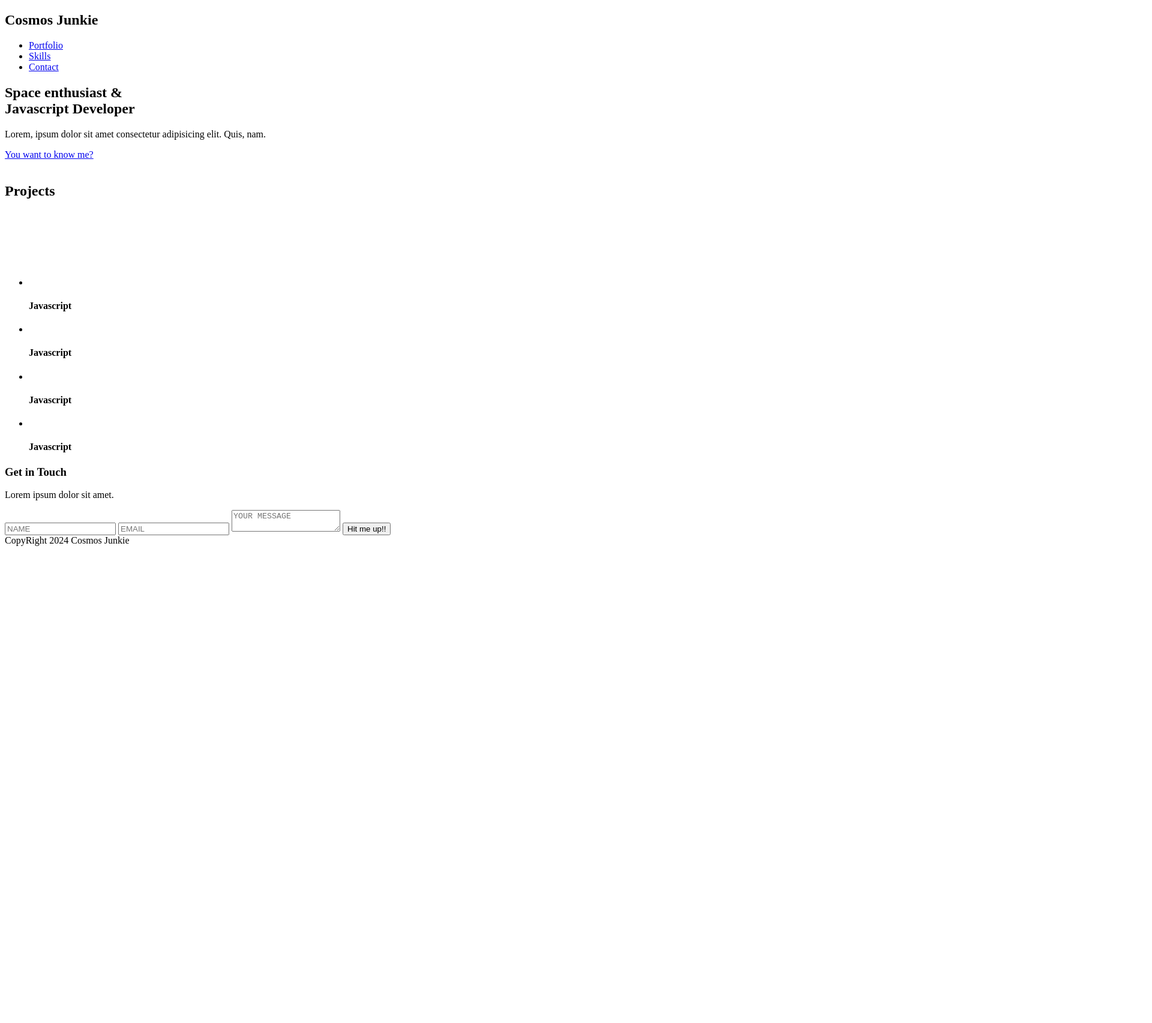
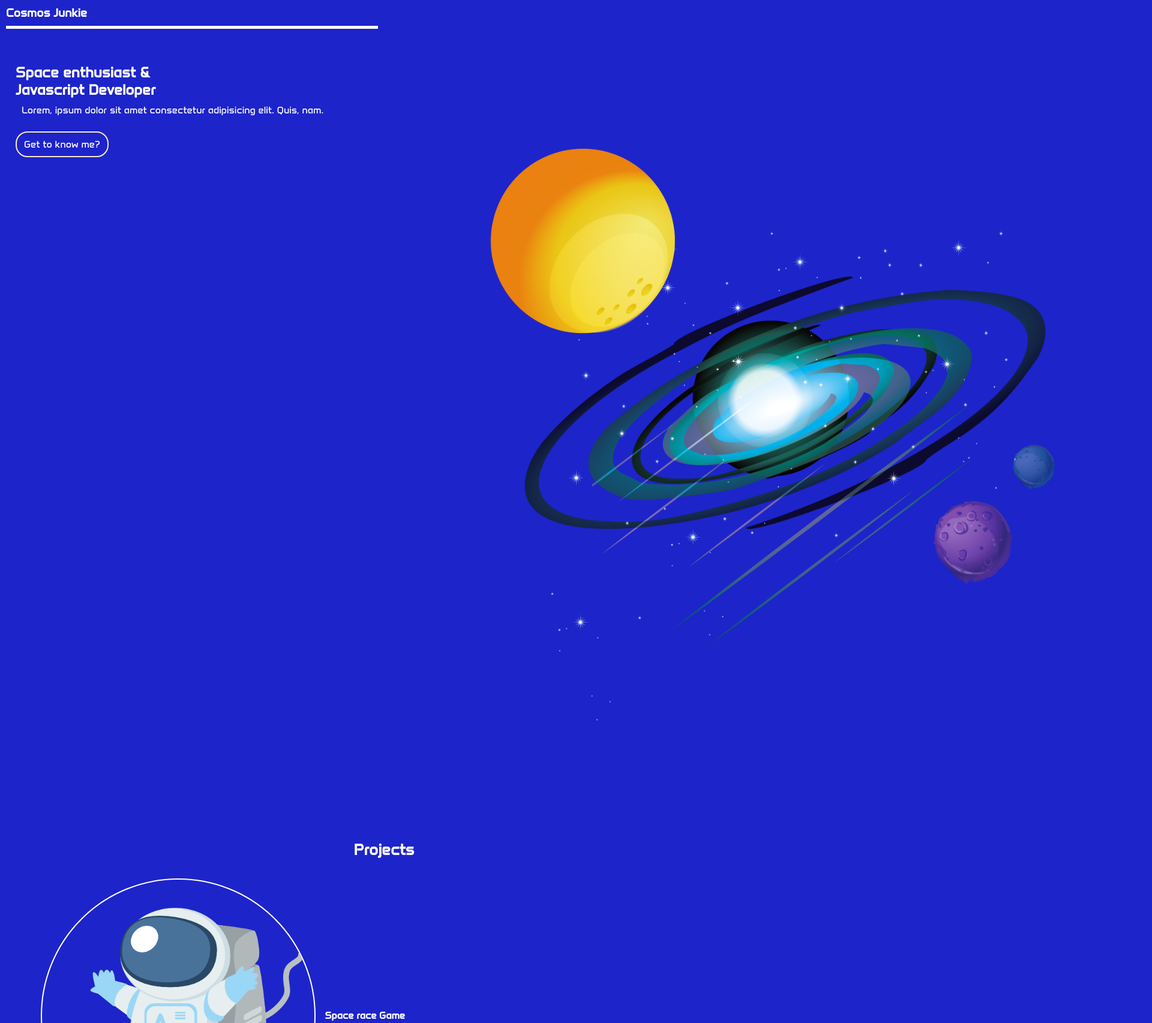
Before and after one commit to Iknowimhere/space-junkie-rwd, a plain HTML site: page index.html in a window 1280 px wide. Shown: the top 1705 px of the page at 60% size, 1920 px wide, since content can reach past the window. Before the commit the page ends 936 px from the top, so only its background shows below. Drawn offline with Linux system fonts and the light colour scheme.

Commit message:
add cosmo styles

```diff
--- a/index.html
+++ b/index.html
@@ -3,6 +3,7 @@
 <head>
     <meta charset="UTF-8">
     <meta name="viewport" content="width=device-width, initial-scale=1.0">
+    <link rel="stylesheet" href="style.css">
     <title>Cosmos Junkie</title>
 </head>
 <body>
@@ -15,52 +16,52 @@
         </ul>
     </nav>
     <section id="welcome" class="grid">
-        <h2>Space enthusiast & <br> Javascript Developer</h2>
         <div class="welcome-text">
+            <h2>Space enthusiast & <br> Javascript Developer</h2>
             <p class="leading">Lorem, ipsum dolor sit amet consectetur adipisicing elit. Quis, nam.</p>
-            <a href="#portfolio">You want to know me?</a>
+            <a href="#portfolio" class="button">Get to know me?</a>
         </div>
         <div class="welcome-img">
-            <img src="" alt="">
+            <img src="./assets/banner_img.png" alt="banner">
         </div>
     </section>
     <section id="portfolio">
-        <h2>Projects</h2>
+        <h3>Projects</h3>
         <div class="projects grid">
             <a href="">
-                <img src="" alt="">
-                <h3></h3>
+                <img src="./assets/space_race.png" alt="space race">
+                <h4>Space race Game</h4>
 
             </a>
             <a href="">
-                <img src="" alt="">
-                <h3></h3>
-
+                <img src="./assets/space_rest.png" alt="space rest">
+                <h4>Space Rest API</h4>
             </a>
             <a href="">
-                <img src="" alt="">
-                <h3></h3>
+                <img src="./assets/ufo_project.png" alt="ufo">
+                <h4>UFO Sightings</h4>
 
             </a>
         </div>
     </section>
     <section id="skills">
+        <h3>Skills</h3>
         <ul class="grid">
             <li>
-                <img src="" alt="">
+                <img src="./assets/java.png" alt="Java">
+                <h4>Java</h4>
+            </li>
+            <li>
+                <img src="./assets/javascript.png" alt="Javascript">
                 <h4>Javascript</h4>
             </li>
             <li>
-                <img src="" alt="">
-                <h4>Javascript</h4>
+                <img src="./assets/nodejs.png" alt="Nodejs">
+                <h4>Nodejs</h4>
             </li>
             <li>
-                <img src="" alt="">
-                <h4>Javascript</h4>
-            </li>
-            <li>
-                <img src="" alt="">
-                <h4>Javascript</h4>
+                <img src="./assets/react.png" alt="React">
+                <h4>React</h4>
             </li>
         </ul>
     </section>
@@ -73,7 +74,7 @@
             <input type="text" placeholder="NAME">
             <input type="email" placeholder="EMAIL">
             <textarea placeholder="YOUR MESSAGE"></textarea>
-            <button type="button">Hit me up!!</button>
+            <button type="button" class="button">Hit me up!!</button>
         </form>
     </section>
     <footer class="grid">
--- a/style.css
+++ b/style.css
@@ -1,18 +1,177 @@
 /* variables */
-
+:root{
+    --primary:#201658;
+    --secondary:#1D24CA;
+}
 
 /* reset */
-
-
+*{
+    margin: 0;
+    padding: 0;
+    box-sizing: border-box;
+    text-decoration: none;
+    font-family: 'Anta Regular';
+}
+li{
+    list-style-type: none;
+}
 /* font style */
-
+@font-face {
+    font-family: 'Anta Regular';
+    src: url('./assets/font/Anta-Regular.ttf');
+}
+h1{
+    font-size: 1.2em;
+}
+h3{
+    font-size: 1.6em;
+}
+h4{
+    font-size: 1em;
+}
 
 /* base style */
+body{
+font-size: 16px;
+background-color: var(--secondary);
+color: #fff;
+overflow-x: hidden;
+}
+.button{
+    border: none;
+    background-color: transparent;
+    padding: 10px 12px;
+    border: 2px solid #F9E8C9;
+    color: white;
+    border-radius: 20px;
+    display: inline-block;
+}
+.button:hover{
+    background-color: #F9E8C9;
+    color: #201658;
+}
+.site-nav ul{
+    display: none;
+}
+.site-nav h1{
+    margin: 10px;
+    padding-bottom: 10px;
+    border-bottom: 5px solid #fff;
+}
+#welcome{
+    margin-top: 2em;
+}
 
+#welcome .welcome-text{
+    margin: 1em;
+    padding: 0 10px;
+}
+.welcome-text h2{
+    margin-bottom: 5px;
+}
+.welcome-text p{
+    margin:10px;
+}
+.welcome-text a{
+    margin-top: 1em;
+}
+a{
+    color: #fff;
+}
+/* mobile styles */
+.grid{
+    display: grid;
+    grid-template-columns: repeat(8,1fr);
+}
+.site-nav h1{
+    grid-column: 1/5;
+}
+#welcome .welcome-text{
+    grid-column: 1/5;
+}
+#welcome .welcome-img{
+    grid-column: 5/9;
 
-/* mobile styles */
-
-
+}
+.welcome-img img{
+    width: 200%;
+}
+#portfolio{
+    padding: 10px 20px;
+    margin: 1em;
+}
+#portfolio h3{
+text-align: center;
+}
+#portfolio .projects{
+    margin: 2em;
+}
+#portfolio .grid{
+    gap: 2em;
+}
+#portfolio .grid a:nth-child(1){
+    grid-column: 1/9;
+    align-items: center;
+    display: flex;
+    align-self: center;
+}
+#portfolio .grid a:nth-child(2){
+    grid-column: 1/9;
+    /* grid-row: 2; */
+    align-items: center;
+    display: flex;
+    align-self: center;
+}
+#portfolio .grid a:nth-child(3){
+    grid-column: 1/9;
+    /* grid-row: 3; */
+    align-items: center;
+    display: flex;
+    align-self: center;
+}
+#portfolio .grid a{
+    gap: 1em;
+}
+#portfolio .grid a img{
+    max-width: 40%;
+    border-radius: 50%;
+    border: 2px solid #fff;
+    height: 40%;
+}
+#skills{
+    margin: 1em;
+    padding: 10px 20px;
+}
+#skills .grid{
+    margin: 1em;
+    gap: 1em;
+    align-items: center;
+}
+#skills .grid li{
+    text-align: center;
+    background-color: rgba(0, 0, 0, 0.7);
+}
+#skills h3{
+ text-align: center;
+}
+#skills .grid li:nth-child(1){
+    grid-column: 1/5;
+}
+#skills .grid li:nth-child(2){
+    grid-column: 5/9;
+}
+#skills .grid li:nth-child(3){
+    grid-column: 1/5;
+    grid-row: 2;
+}
+#skills .grid li:nth-child(4){
+    grid-column: 5/9;
+    grid-row: 2;
+}
+.grid li img{
+    height: 50%;
+    max-width:50%;
+}
 /* small tablets styles */
 
 
```
Also changed, not shown: assets/font/Anta-Regular.ttf (added), assets/font/OFL.txt (added), assets/java.png (added), assets/javascript.png (added), assets/nodejs.png (added), assets/react.png (added).
